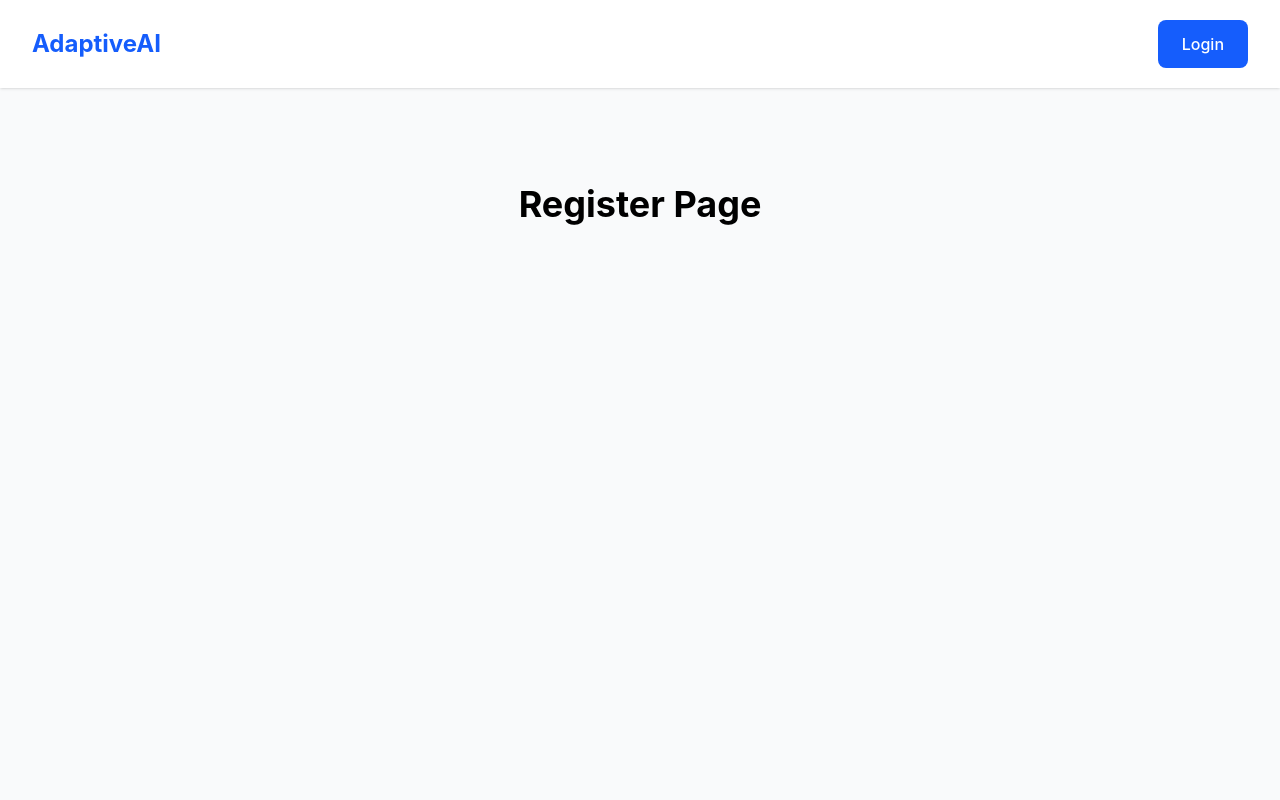
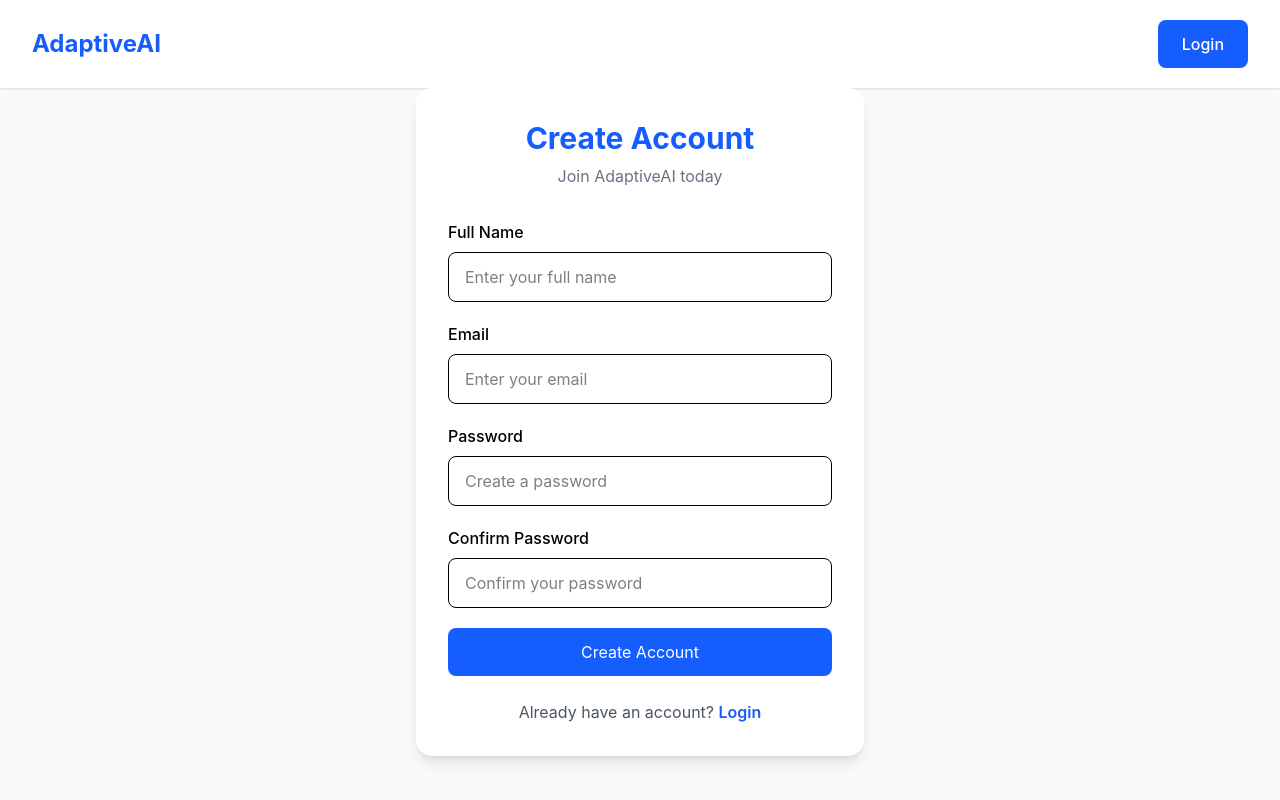
Before and after one commit to devAzeemAzad/adaptive-ai, a React (Vite) app in the folder apps/dashboard/: page /register in a window 1280 px wide. Built offline with nearby package versions, Linux system fonts and the light colour scheme.

Commit message:
feat: create registration page UI

```diff
--- a/apps/dashboard/src/pages/Register.jsx
+++ b/apps/dashboard/src/pages/Register.jsx
@@ -1,9 +1,87 @@
+import { Link } from "react-router-dom";
+
 function Register() {
   return (
-    <div className="flex items-center justify-center py-24">
-      <h1 className="text-4xl font-bold">
-        Register Page
-      </h1>
+    <div className="flex items-center justify-center min-h-[80vh] px-4">
+      <div className="w-full max-w-md bg-white rounded-2xl shadow-lg p-8">
+
+        <h1 className="text-3xl font-bold text-center text-blue-600">
+          Create Account
+        </h1>
+
+        <p className="text-center text-gray-500 mt-2">
+          Join AdaptiveAI today
+        </p>
+
+        <form className="mt-8 space-y-5">
+
+          <div>
+            <label className="block mb-2 font-medium">
+              Full Name
+            </label>
+
+            <input
+              type="text"
+              placeholder="Enter your full name"
+              className="w-full border rounded-lg px-4 py-3 outline-none focus:ring-2 focus:ring-blue-500"
+            />
+          </div>
+
+          <div>
+            <label className="block mb-2 font-medium">
+              Email
+            </label>
+
+            <input
+              type="email"
+              placeholder="Enter your email"
+              className="w-full border rounded-lg px-4 py-3 outline-none focus:ring-2 focus:ring-blue-500"
+            />
+          </div>
+
+          <div>
+            <label className="block mb-2 font-medium">
+              Password
+            </label>
+
+            <input
+              type="password"
+              placeholder="Create a password"
+              className="w-full border rounded-lg px-4 py-3 outline-none focus:ring-2 focus:ring-blue-500"
+            />
+          </div>
+
+          <div>
+            <label className="block mb-2 font-medium">
+              Confirm Password
+            </label>
+
+            <input
+              type="password"
+              placeholder="Confirm your password"
+              className="w-full border rounded-lg px-4 py-3 outline-none focus:ring-2 focus:ring-blue-500"
+            />
+          </div>
+
+          <button
+            className="w-full bg-blue-600 text-white py-3 rounded-lg hover:bg-blue-700 transition"
+          >
+            Create Account
+          </button>
+
+        </form>
+
+        <p className="text-center mt-6 text-gray-600">
+          Already have an account?{" "}
+          <Link
+            to="/login"
+            className="text-blue-600 font-semibold"
+          >
+            Login
+          </Link>
+        </p>
+
+      </div>
     </div>
   );
 }
```
